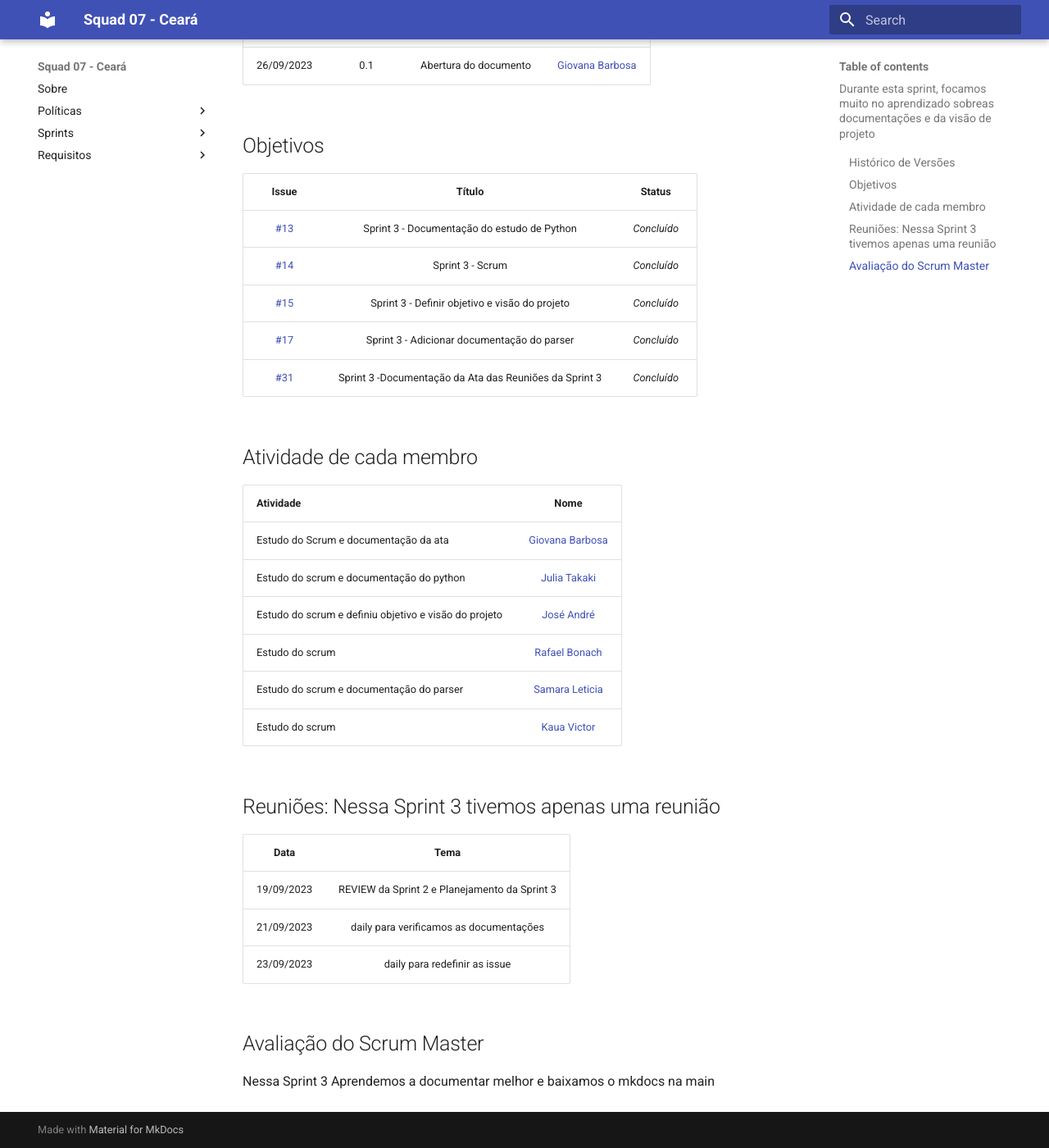
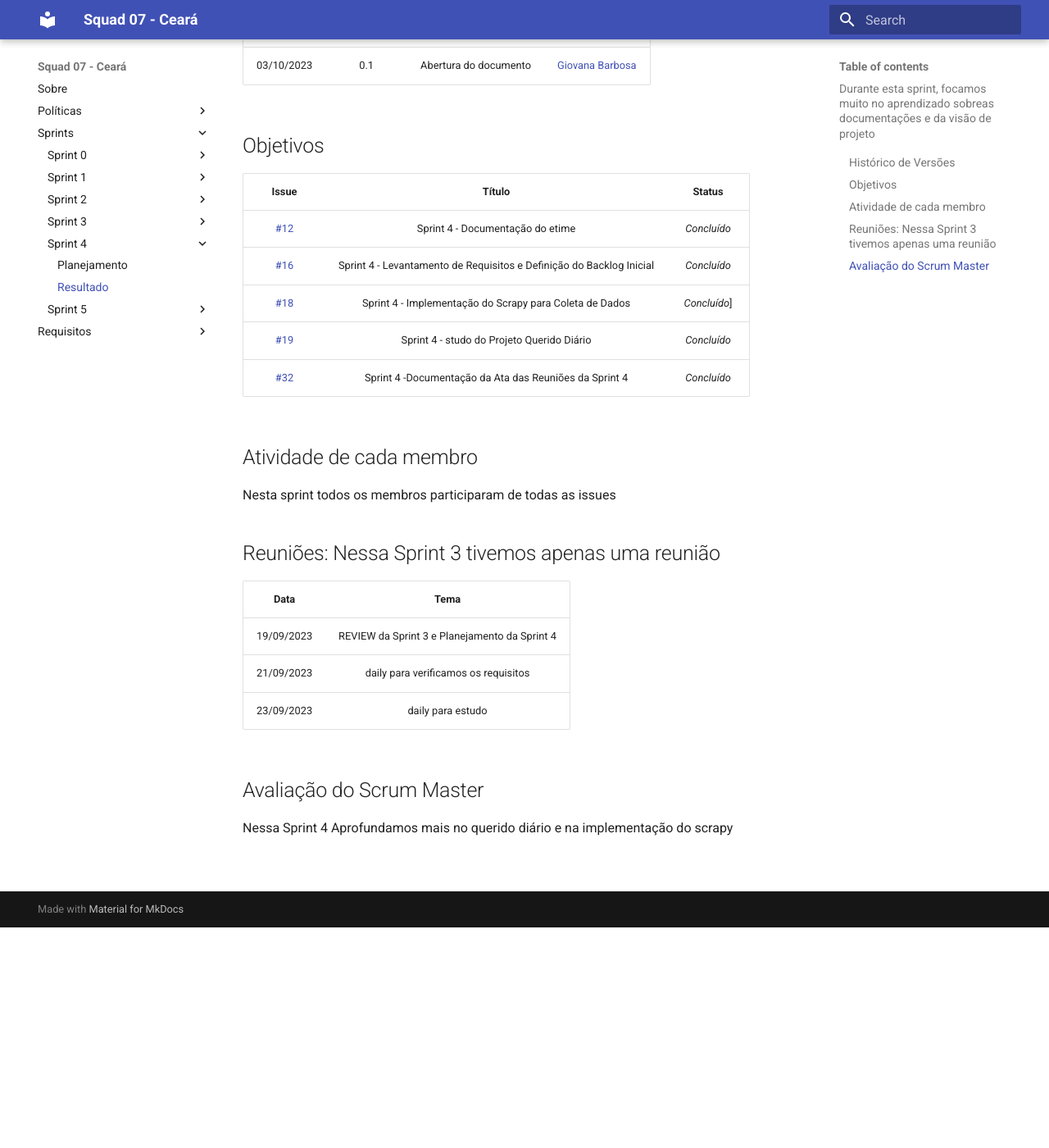
Before and after one commit to unb-mds/2023-2-Squad07, an MkDocs documentation site: the page built from docs/sprints/sprint04/resultado.md, in a window 1280 px wide and 1400 px high, scrolled down 269 px. Shown: the whole window at 82% size. Built offline with MkDocs 1.6.1 and Material for MkDocs 9.7.7, drawn with Linux system fonts in a browser that asks for light colours.

Commit message:
:pencil: Sprint 5 no docs

```diff
--- a/docs/sprints/sprint04/resultado.md
+++ b/docs/sprints/sprint04/resultado.md
@@ -6,38 +6,32 @@
 
 | Data       | Versão | Descrição                                 | Autor             |
 | :--------: | :----: | :--------------------:                    | :---------------: |
-| 26/09/2023 |  0.1   | Abertura do documento                     | [Giovana Barbosa ](https://github.com/gio221) |
+| 03/10/2023 |  0.1   | Abertura do documento                     | [Giovana Barbosa ](https://github.com/gio221) |
 
 ## Objetivos
 
-|                            Issue                             |              Título               |                    Status                 |
+|                            Issue                             |              Título               |                    Status                     |
 | :----------------------------------------------------------: | :-------------------------------: | :-------------------------------------------------: |
-| [#13](https://github.com/unb-mds/2023-2-Squad07/issues/13) |  Sprint 3 - Documentação do estudo de Python  |_Concluído_   |
-| [#14](https://github.com/unb-mds/2023-2-Squad07/issues/14) | Sprint 3 - Scrum |  _Concluído_|
-| [#15](https://github.com/unb-mds/2023-2-Squad07/issues/15) | Sprint 3 - Definir objetivo e visão do projeto| _Concluído_|
-| [#17](https://github.com/unb-mds/2023-2-Squad07/issues/17) | Sprint 3 - Adicionar documentação do parser  | _Concluído_     |
-| [#31](https://github.com/unb-mds/2023-2-Squad07/issues/31) | Sprint 3 -Documentação da Ata das Reuniões da Sprint 3  |  _Concluído_ |
+| [#12](https://github.com/unb-mds/2023-2-Squad07/issues/12) |  Sprint 4 - Documentação do etime  |_Concluído_ |
+| [#16](https://github.com/unb-mds/2023-2-Squad07/issues/16) | Sprint 4 - Levantamento de Requisitos e Definição do Backlog Inicial | _Concluído_ |
+| [#18](https://github.com/unb-mds/2023-2-Squad07/issues/18) | Sprint 4 - Implementação do Scrapy para Coleta de Dados| _Concluído_]|
+| [#19](https://github.com/unb-mds/2023-2-Squad07/issues/19) | Sprint 4 - studo do Projeto Querido Diário | _Concluído_ |
+| [#32](https://github.com/unb-mds/2023-2-Squad07/issues/32) | Sprint 4 -Documentação da Ata das Reuniões da Sprint 4   | _Concluído_ |
+
 
 
 ## Atividade de cada membro
-| Atividade        |                                                                           Nome                                                                            |
-| ------------- | :-------------------------------------------------------------------------------------------------------------------------------------------------------: |
-| Estudo do Scrum e documentação da ata  |                                                    [Giovana Barbosa ](https://github.com/gio221)                                                    |
-| Estudo do scrum e documentação do python |                                                    [Julia Takaki](https://github.com/juliatakaki)                                                    |
-|Estudo do scrum e definiu objetivo e visão do projeto          |                [José André](https://github.com/joseandre25)                                                     |
-| Estudo do scrum  |                                                    [Rafael Bonach](https://github.com/RafaBonach)                                                    |
-|Estudo do scrum  e documentação do parser   |                                                    [Samara Leticia](https://github.com/samarawwleticia)                                                    |
-| Estudo do scrum   | [Kaua Victor](https://github.com/Kauanviictor) |
+Nesta sprint todos os membros participaram de todas as issues
 
 
 ## Reuniões: Nessa Sprint 3 tivemos apenas uma reunião
 
 | Data       | Tema
 | :---------:| :---------------------------------------------:
-| 19/09/2023 |  REVIEW da Sprint 2 e Planejamento da Sprint 3
-| 21/09/2023 |  daily  para verificamos as documentações
-| 23/09/2023 |  daily  para redefinir as issue
+| 19/09/2023 |  REVIEW da Sprint 3 e Planejamento da Sprint 4
+| 21/09/2023 |  daily  para verificamos os requisitos
+| 23/09/2023 |  daily  para estudo
 
 ## Avaliação do Scrum Master
 
-Nessa Sprint 3 Aprendemos a documentar melhor e baixamos o mkdocs na main
+Nessa Sprint 4 Aprofundamos mais no querido diário e na implementação do scrapy
--- a/mkdocs.yml
+++ b/mkdocs.yml
@@ -26,6 +26,10 @@ nav:
           - Resultados: sprints/sprint03/resultado.md
         - Sprint 4:
           - Planejamento: sprints/sprint04/planejamento.md
+          - Resultado: sprints/sprint04/resultado.md
+        - Sprint 5:
+          - Planejamento: sprints/sprint05/planejamento.md
+          - Resultado: sprints/sprint05/resultado.md
       - Requisitos:
         - Requisitos Funcionais: requisitos/requisitosfuncionais.md
 theme: material
```
Also changed, not shown: docs/sprints/sprint00/planejamento.md (+0 -1 lines), docs/sprints/sprint03/resultado.md (+1 -1 lines), docs/sprints/sprint05/planejamento.md (added, +35 -0 lines), docs/sprints/sprint05/resultado.md (added, +13 -0 lines).
